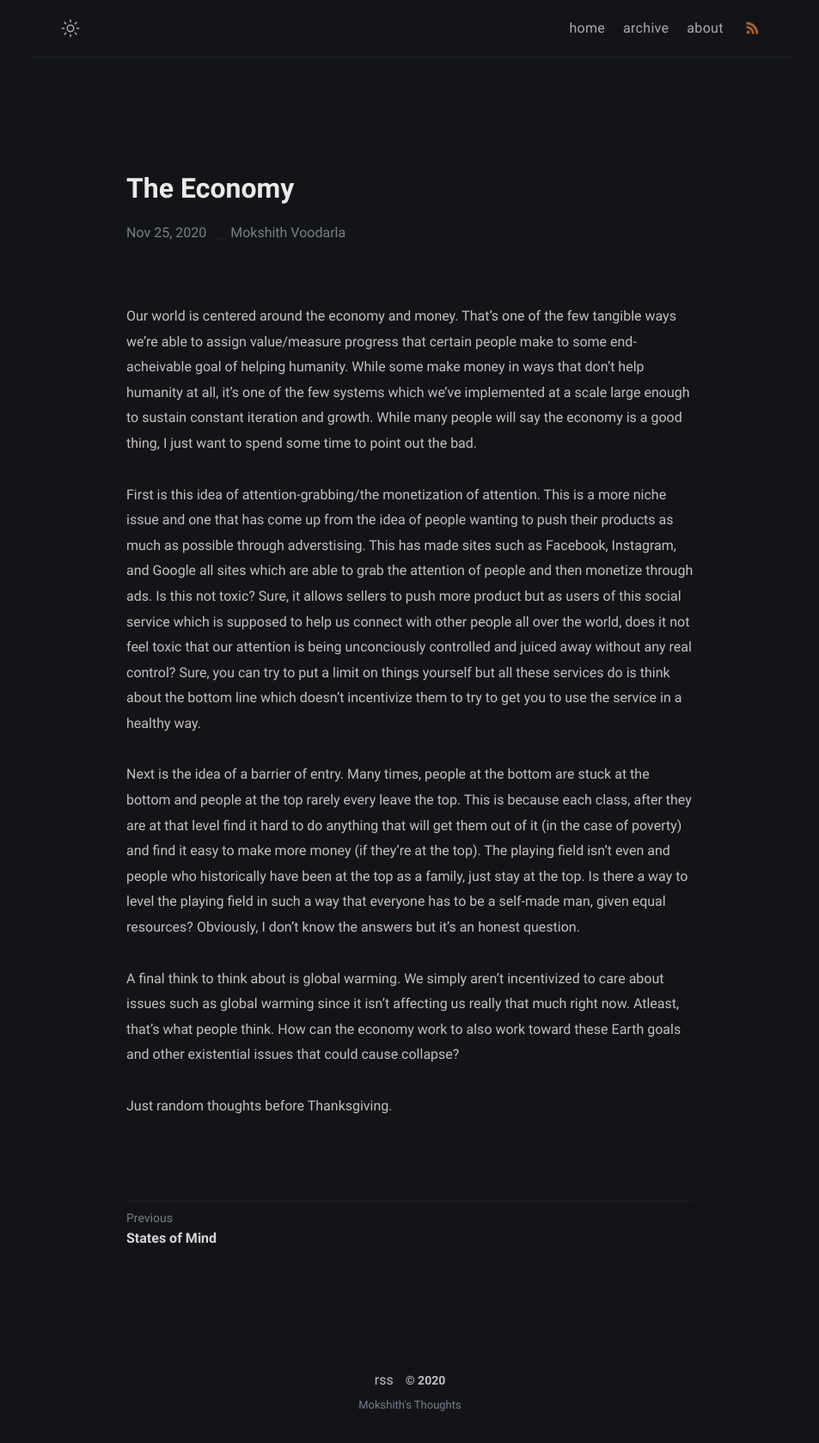
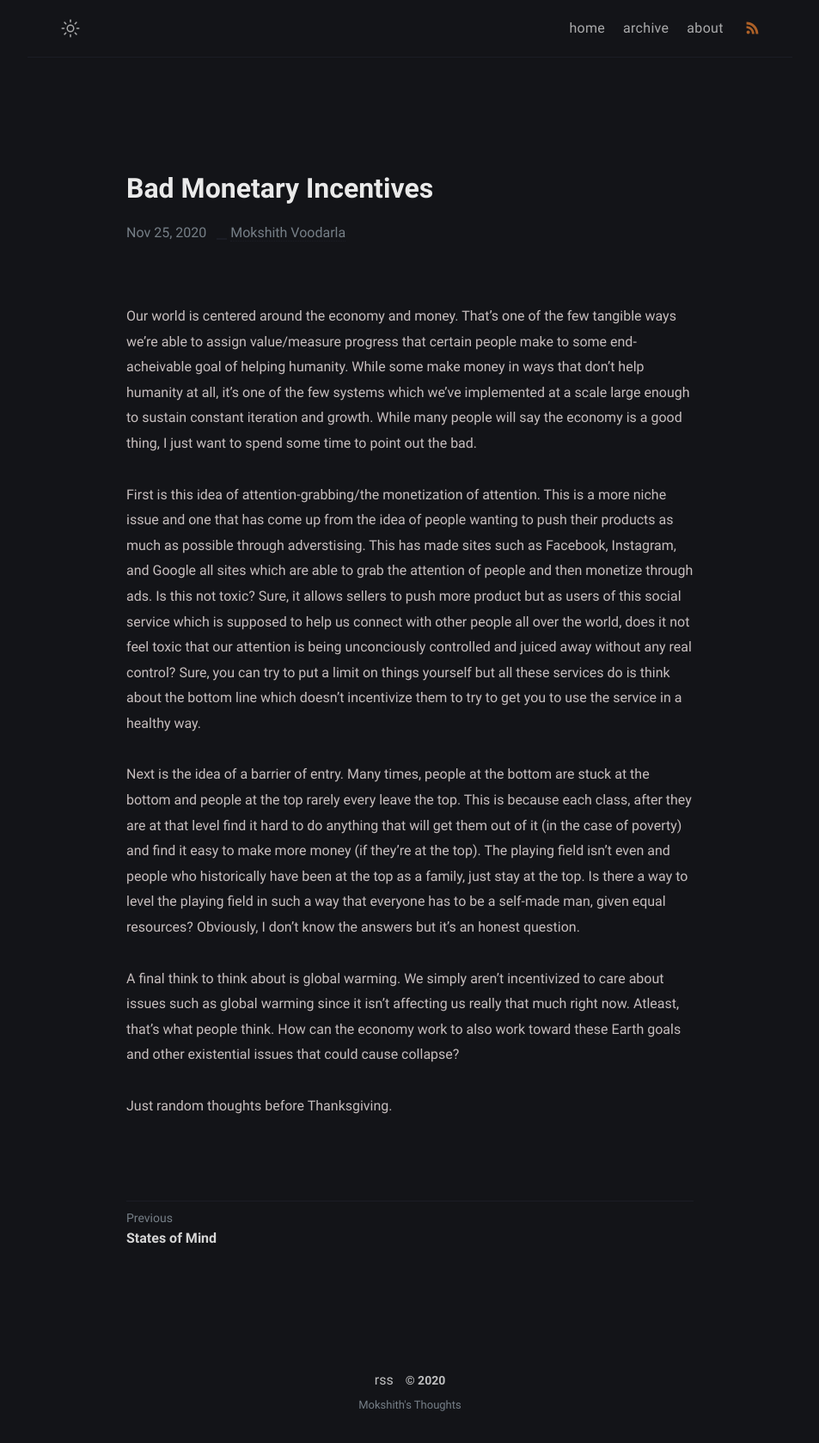
Before and after one commit to mvoodarla/blog, a Jekyll site: the page built from _posts/2020-11-25-evil-economy.markdown, in a window 1280 px wide. Shown: the whole page at 86% size, without its empty margins (163-1116 px from the left). Built offline with Jekyll 4.4.1, drawn with Linux system fonts in a browser that asks for light colours.

Commit message:
new post

```diff
--- a/_posts/2020-11-25-evil-economy.markdown
+++ b/_posts/2020-11-25-evil-economy.markdown
@@ -1,6 +1,6 @@
 ---
 layout: post
-title:  "The Economy"
+title:  "Bad Monetary Incentives"
 date:   2020-11-25 00:00:00 -0700
 categories: random
 ---
```
